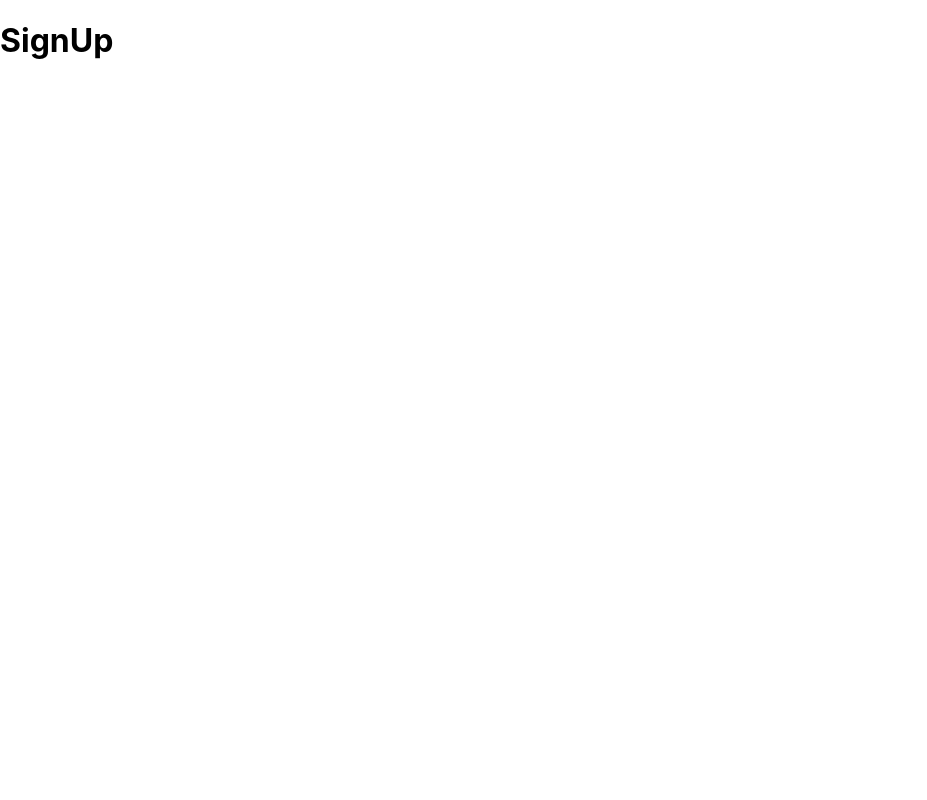
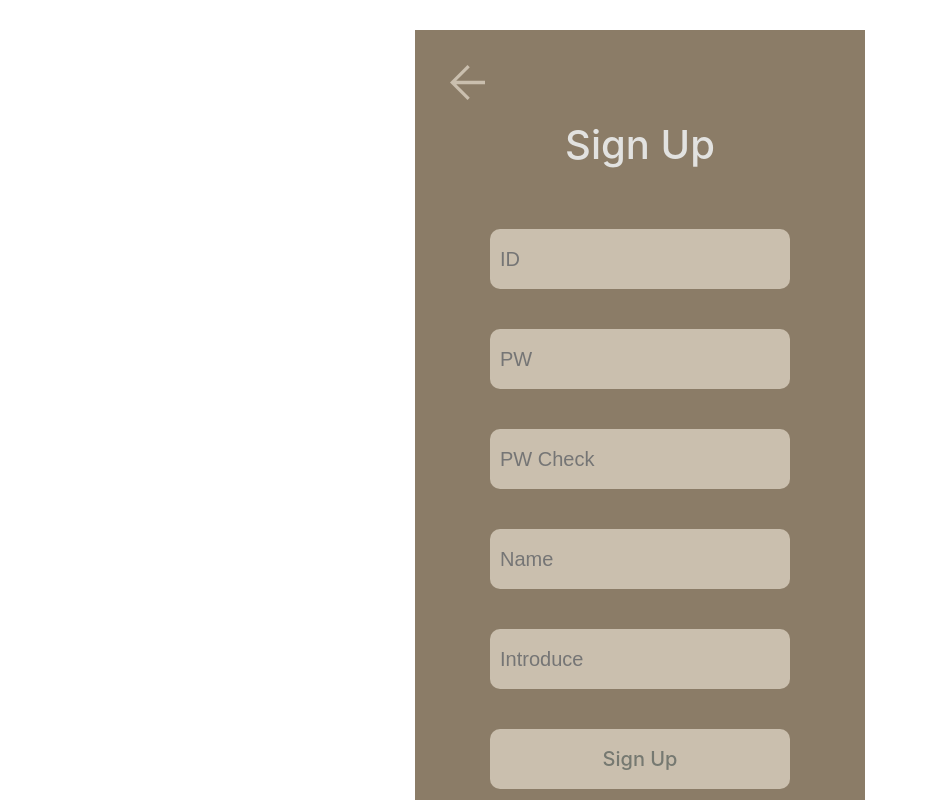
Before and after one commit to DevWonny/picture_project, a React (Create React App) app: page /signup in a window 1280 px wide. Shown: the top 800 px of the page, without its empty margins (0-927 px from the left). Built offline with nearby package versions, Linux system fonts and the light colour scheme.

Commit message:
feat : SignUp page 퍼블리싱 구현

```diff
--- a/src/views/SignUp.tsx
+++ b/src/views/SignUp.tsx
@@ -1,12 +1,52 @@
-import React from "react";
 import styled from "styled-components";
+import BackButton from "../components/BackButton";
+import CommonInput from "../components/CommonInput";
+import CommonSubmit from "../components/CommonSubmit";
 
 const SignUp = () => {
   return (
-    <div>
-      <h1>SignUp</h1>
-    </div>
+    <SignUpWrap>
+      <BackButton />
+      <SignUpContainer>
+        <h1>Sign Up</h1>
+
+        <CommonInput placeHolderText="ID" />
+        <CommonInput placeHolderText="PW" />
+        <CommonInput placeHolderText="PW Check" />
+        <CommonInput placeHolderText="Name" />
+        <CommonInput placeHolderText="Introduce" />
+        <CommonSubmit submitText="Sign Up" />
+      </SignUpContainer>
+    </SignUpWrap>
   );
 };
 
 export default SignUp;
+
+const SignUpWrap = styled.div`
+  width: 450px;
+  height: 900px;
+  position: relative;
+  margin: 30px auto;
+  background: #8b7c67;
+  display: flex;
+  align-items: center;
+`;
+
+const SignUpContainer = styled.div`
+  width: 80%;
+  height: 80%;
+  position: absolute;
+  left: 10%;
+  display: flex;
+  flex-direction: column;
+  align-items: center;
+
+  & h1 {
+    font-size: 40px;
+    font-weight: 500;
+    text-align: center;
+    margin: 0 0 60px 0;
+    color: #e2e2e0;
+  }
+`;
```
